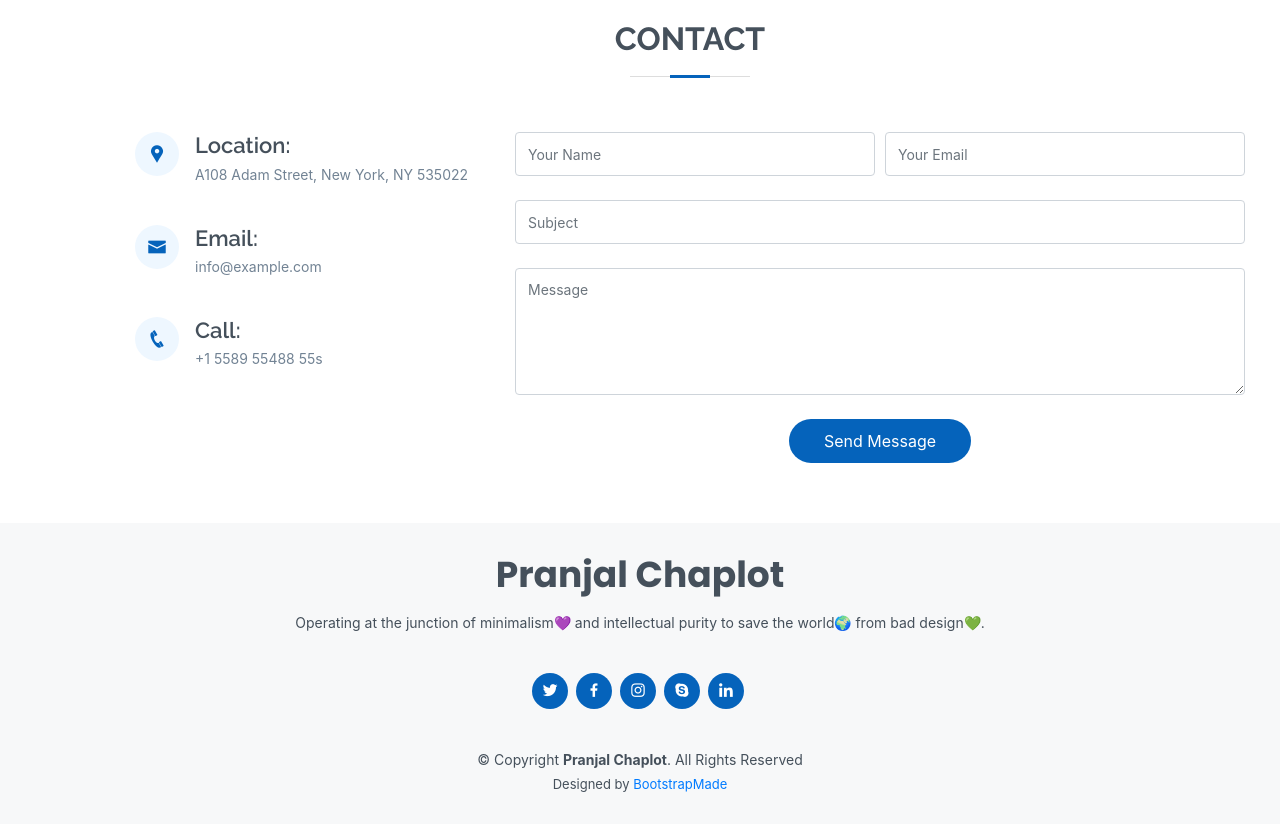
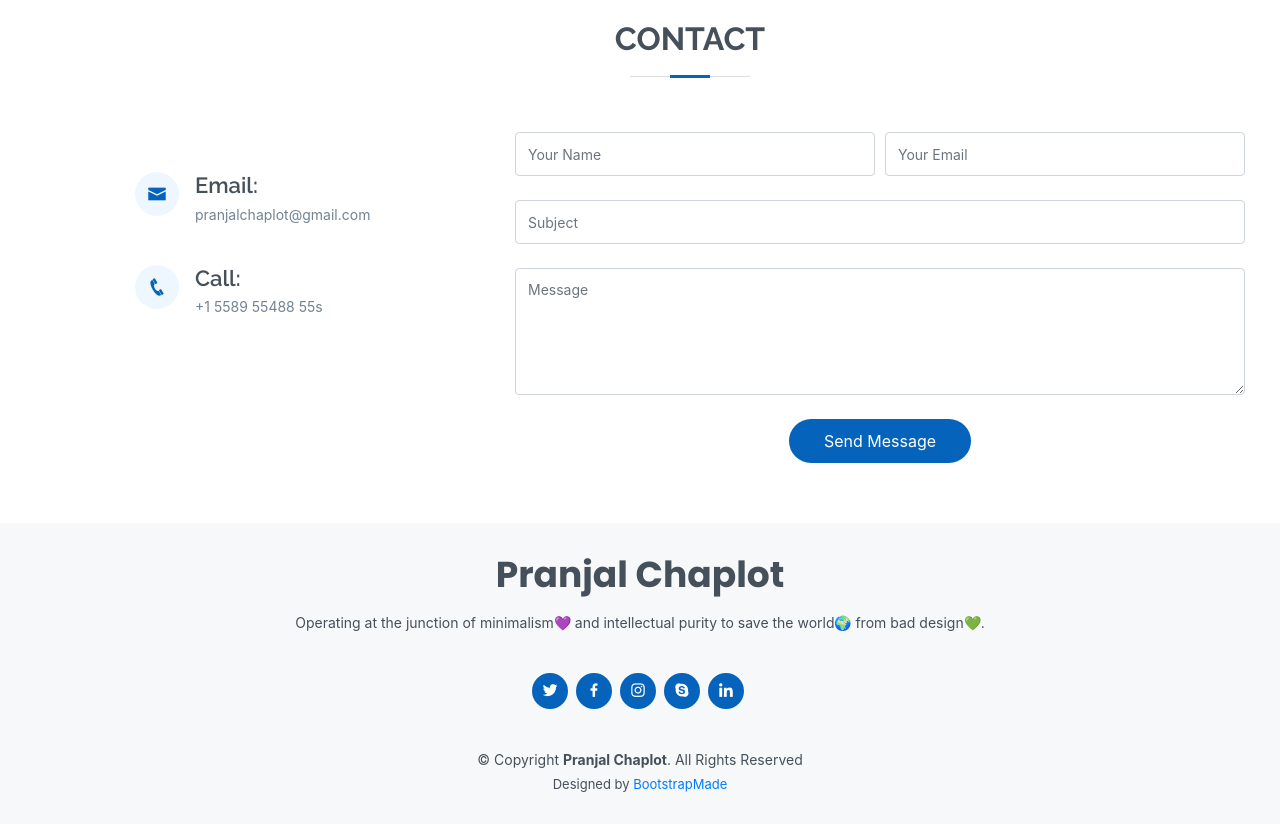
Before and after one commit to pranjalchaplot/pranjalchaplot.github.io, a website with bundled scripts: page index.html in a window 1280 px wide. Shown: the part 3400-4224 px from the top of the page. Built offline with nearby package versions, Linux system fonts and the light colour scheme.

Commit message:
update contact form

```diff
--- a/index.html
+++ b/index.html
@@ -649,17 +649,19 @@
 
           <div class="col-lg-4">
             <div class="info">
-              <div class="address">
+              <!-- <div class="address">
                 <i class="icofont-google-map"></i>
                 <h4>Location:</h4>
                 <p>A108 Adam Street, New York, NY 535022</p>
-              </div>
+              </div> -->
 
-              <div class="email">
-                <i class="icofont-envelope"></i>
-                <h4>Email:</h4>
-                <p>info@example.com</p>
-              </div>
+              <a href="mailto: pranjalchaplot@gmail.com">
+                <div class="email">
+                  <i class="icofont-envelope"></i>
+                  <h4>Email:</h4>
+                  <p>pranjalchaplot@gmail.com</p>
+                </div>
+              </a>
 
               <div class="phone">
                 <i class="icofont-phone"></i>
```
Also changed, not shown: package.json (added, +8 -0 lines).
